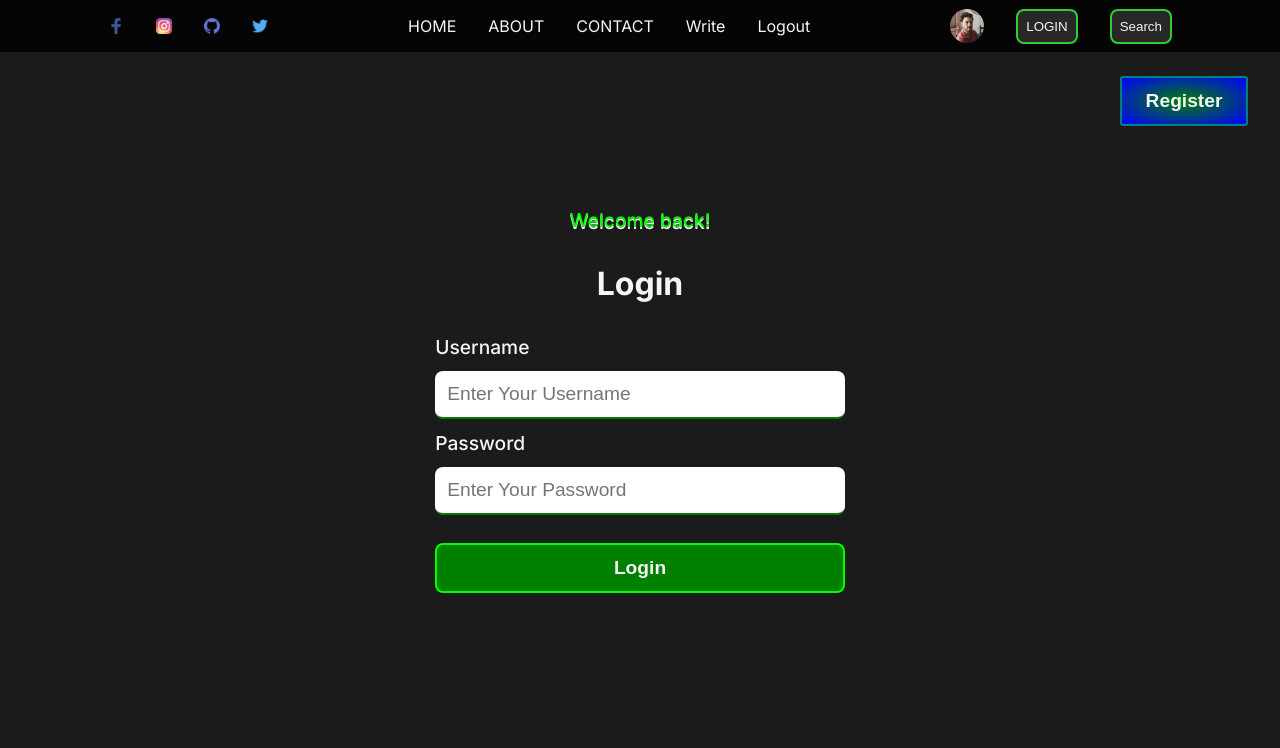
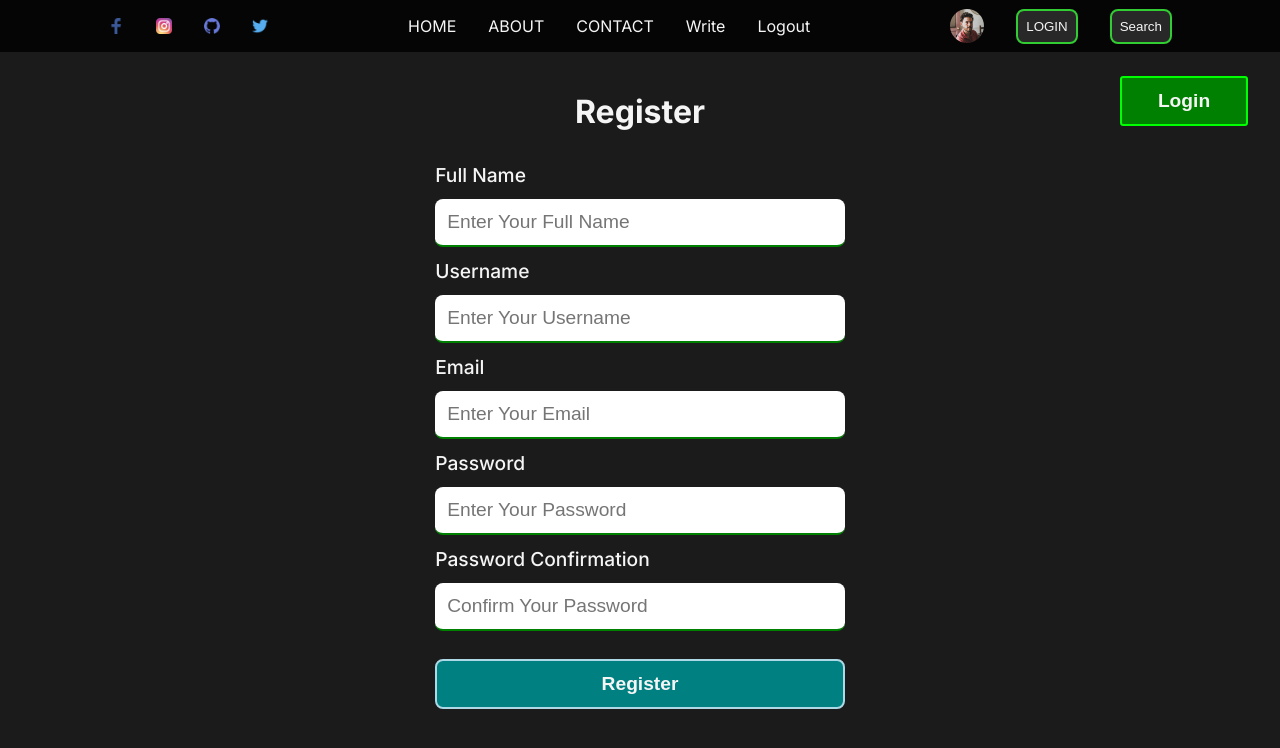
Before and after one commit to octocatblain/codsoft, a React (Create React App) app in the folder blog-platform/client/: page / in a window 1280 px wide. Shown: the top 748 px of the page. Built offline with nearby package versions, Linux system fonts and the light colour scheme.

Commit message:
feat: add register page

```diff
--- a/blog-platform/client/src/App.js
+++ b/blog-platform/client/src/App.js
@@ -3,6 +3,7 @@ import Navbar from "./Components/Navbar/Navbar";
 import BlogPost from "./Pages/BlogPost/BlogPost";
 import Home from "./Pages/Home/Home";
 import Login from "./Pages/Login/Login";
+import Register from "./Pages/Register/Register";
 import Settings from "./Pages/Settings/Settings";
 import WritePost from "./Pages/WritePost/WritePost";
 
@@ -14,7 +15,8 @@ function App() {
       {/* <BlogPost/> */}
       {/* <WritePost/> */}
       {/* <Settings/> */}
-      <Login/>
+      {/* <Login/> */}
+      <Register/>
     </>
   );
 }
--- a/blog-platform/client/src/Pages/Register/Register.css
+++ b/blog-platform/client/src/Pages/Register/Register.css
@@ -0,0 +1,82 @@
+.register_page {
+    display: flex;
+    flex-direction: column;
+    align-items: center;
+    justify-content: center;
+    height: 100dvh;
+    position: relative;
+    gap: 2rem;
+}
+
+.register_title {
+    font-size: 2rem;
+    font-weight: 700;
+}
+
+.register_form {
+    display: flex;
+    flex-direction: column;
+    gap: .75rem;
+
+    label {
+        font-size: 1.2rem;
+        font-weight: 500;
+    }
+
+    input {
+        width: 32dvw;
+        outline: none;
+        border: none;
+        border-bottom: 2px solid green;
+        border-radius: .5rem;
+        color: var(--primary-color);
+        font-size: 1.2rem;
+        padding: .75rem;
+    }
+
+
+}
+
+.register_btn {
+    padding: .75rem;
+    border: 2px solid lightblue;
+    color: var(--primary-color);
+    width: 32dvw;
+    background-color: teal;
+    border-radius: .5rem;
+    cursor: pointer;
+    font-size: 1.2rem;
+    font-weight: 550;
+    margin-block-start: 1rem;
+    transition: all 500ms ease;
+
+}
+
+.register_login_btn {
+    position: absolute;
+    top: 4.75rem;
+    right: 2rem;
+
+    padding: .75rem;
+    border: 2px solid lime;
+    color: var(--primary-color);
+    width: 10dvw;
+    background-color: green;
+    border-radius: .2rem;
+    cursor: pointer;
+    font-size: 1.2rem;
+    font-weight: 550;
+    transition: all 500ms ease;
+}
+
+.register_btn:hover {
+    scale: 1.1;
+    box-shadow: 0 0 10px lightcyan;
+    transition: all 200ms ease;
+}
+
+.register_login_btn:hover {
+    scale: 1.1;
+    box-shadow: 0 0 10px var(--secondary-color);
+    transition: all 200ms ease;
+}
--- a/blog-platform/client/src/Pages/Register/Register.jsx
+++ b/blog-platform/client/src/Pages/Register/Register.jsx
@@ -0,0 +1,30 @@
+import "./Register.css"
+
+const Register = () => {
+  return (
+    <div className="register_page">
+            <h1 className="register_title">Register</h1>
+            <form action="" className="register_form">
+                <label htmlFor="fullname">Full Name</label>
+                <input type="text" name="fullname" id="fullname" placeholder="Enter Your Full Name"/>
+
+                <label htmlFor="username">Username</label>
+                <input type="text" name="username" id="username" placeholder="Enter Your Username"/>
+
+                <label htmlFor="email">Email</label>
+                <input type="email" name="email" id="email" placeholder="Enter Your Email"/>
+
+                <label htmlFor="password">Password</label>
+                <input type="password" name="password" id="password" placeholder="Enter Your Password"/>
+
+                <label htmlFor="password">Password Confirmation</label>
+                <input type="password" name="password" id="password" placeholder="Confirm Your Password"/>
+
+                <button type="submit" className="register_btn">Register</button>
+            </form>
+            <button type="submit" className="register_login_btn">Login</button>
+        </div>
+  )
+}
+
+export default Register
```
